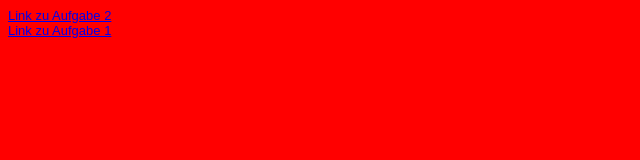
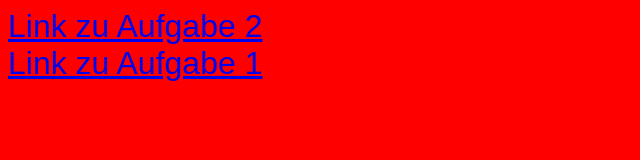
Before and after one commit to AminLakhal/EIA1, a plain HTML site: page Steckbrief/steckbrief.html in a window 1280 px wide. Shown: the whole page, without its empty margins (0-640 px from the left). Drawn offline with Linux system fonts and the light colour scheme.

Commit message:
CHANGE: font

```diff
--- a/Steckbrief/styles.css
+++ b/Steckbrief/styles.css
@@ -1,5 +1,5 @@
 body {
 	font-family: arial;
-	font-size: small;
+	font-size:xx-large;
 	background: red;
 }
```
